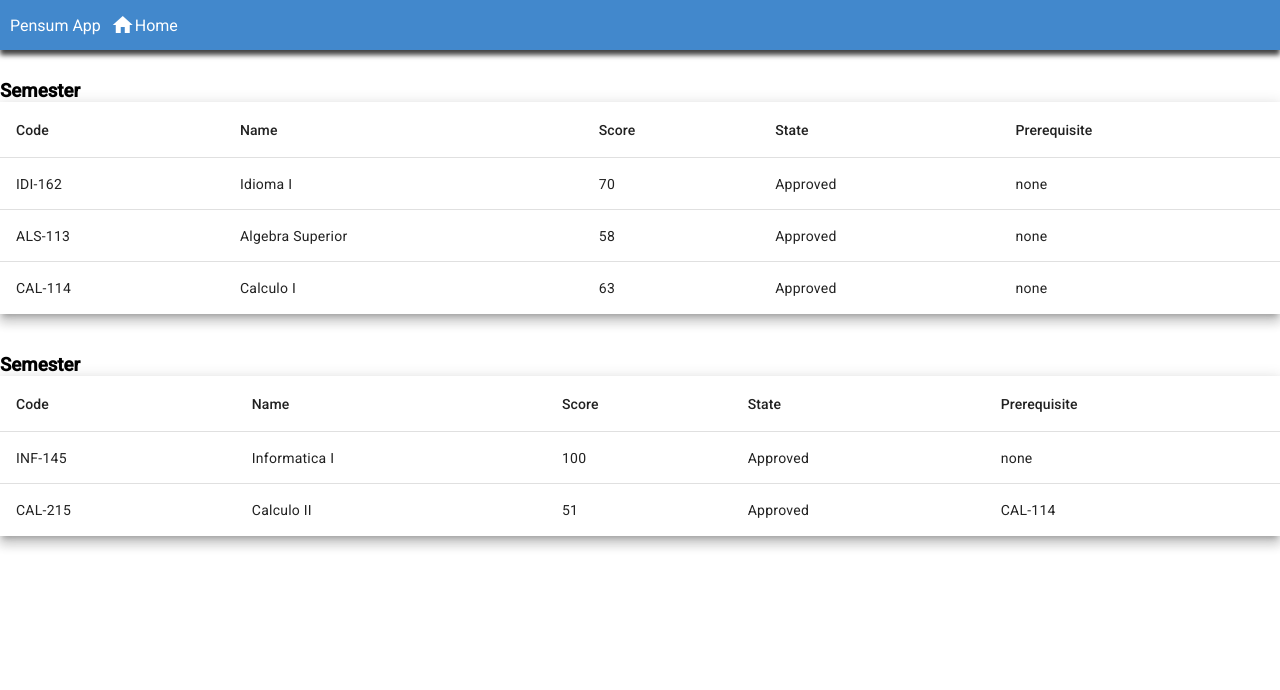
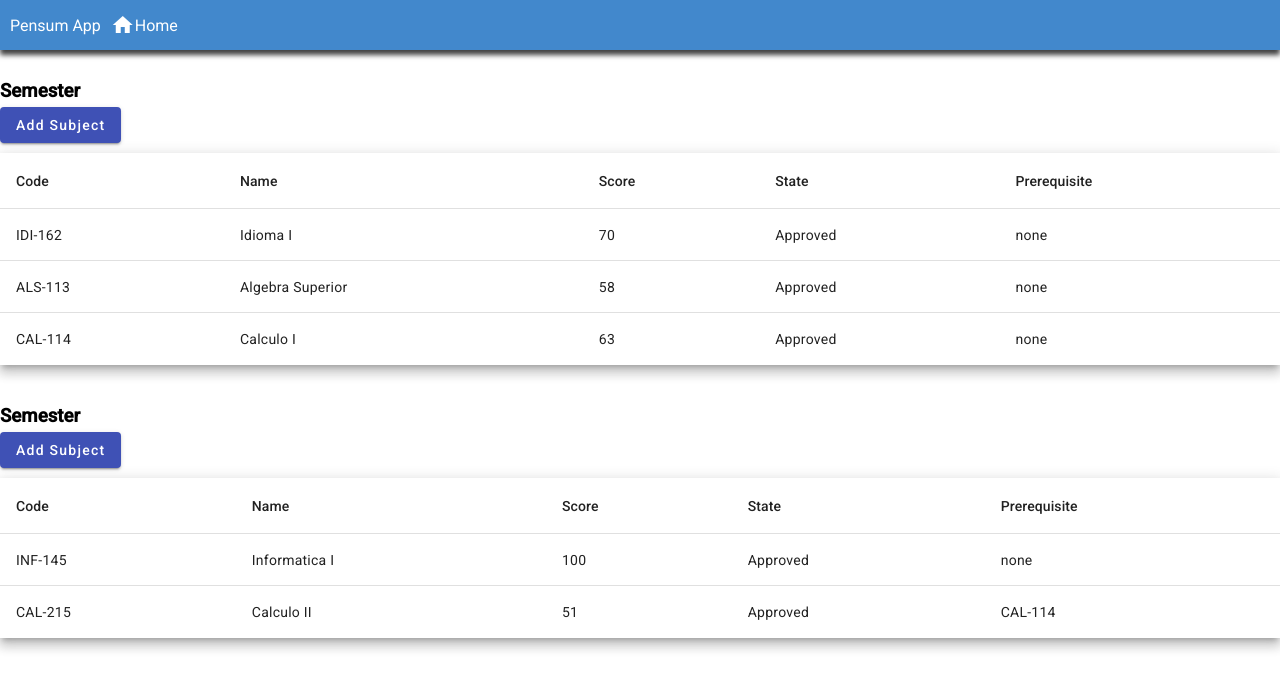
Before and after one commit to andres19r/pensum-angular, an Angular app: page /home in a window 1280 px wide. Shown: the top 690 px of the page. Built offline with nearby package versions, Linux system fonts and the light colour scheme; data requests are answered from the project's data file.

Commit message:
feat(semester): implement test functionality to create a subject

```diff
--- a/src/app/components/semester/semester.component.html
+++ b/src/app/components/semester/semester.component.html
@@ -1,5 +1,8 @@
 <div class="semester-container">
   <h3>Semester {{ semester.num }}</h3>
+  <button mat-raised-button color="primary" (click)="addSubject()">
+    Add Subject
+  </button>
 
   <table mat-table [dataSource]="semester.subjects" class="mat-elevation-z8">
     <!-- Code Column -->
--- a/src/app/components/semester/semester.component.scss
+++ b/src/app/components/semester/semester.component.scss
@@ -1,3 +1,11 @@
+h3 {
+  margin-bottom: 5px;
+}
+
 .semester-container {
   margin-bottom: 40px;
 }
+
+button {
+  margin-bottom: 10px;
+}
--- a/src/app/components/semester/semester.component.ts
+++ b/src/app/components/semester/semester.component.ts
@@ -1,16 +1,37 @@
-import { Component, Input } from '@angular/core';
-import { Semester } from '../../interfaces/semester.interface';
+import { Component, Input, inject } from '@angular/core';
 import { CommonModule } from '@angular/common';
 import { MatTableModule } from '@angular/material/table';
+import { MatButtonModule } from '@angular/material/button';
+import { PensumService } from '../../services/pensum.service';
+import { Semester, Subject } from '../../interfaces';
 
 @Component({
   selector: 'app-semester',
   standalone: true,
-  imports: [CommonModule, MatTableModule],
+  imports: [CommonModule, MatTableModule, MatButtonModule],
   templateUrl: './semester.component.html',
-  styleUrl: './semester.component.scss'
+  styleUrl: './semester.component.scss',
 })
 export class SemesterComponent {
+  private readonly _pensumService = inject(PensumService);
   @Input() semester: Semester = {} as Semester;
-  displayedColumns: string[] = ['code', 'name', 'score', 'state', 'prerequisite']
+  displayedColumns: string[] = [
+    'code',
+    'name',
+    'score',
+    'state',
+    'prerequisite',
+  ];
+
+  addSubject() {
+    const mockSubjectToCreate: Subject = {
+      id: 'CAL-115',
+      name: 'Calculo III',
+      state: 'Approved',
+      score: 68,
+      prerequisite: 'none',
+      semester: 3
+    };
+    this._pensumService.createSubject(mockSubjectToCreate).subscribe(console.log)
+  }
 }
```
